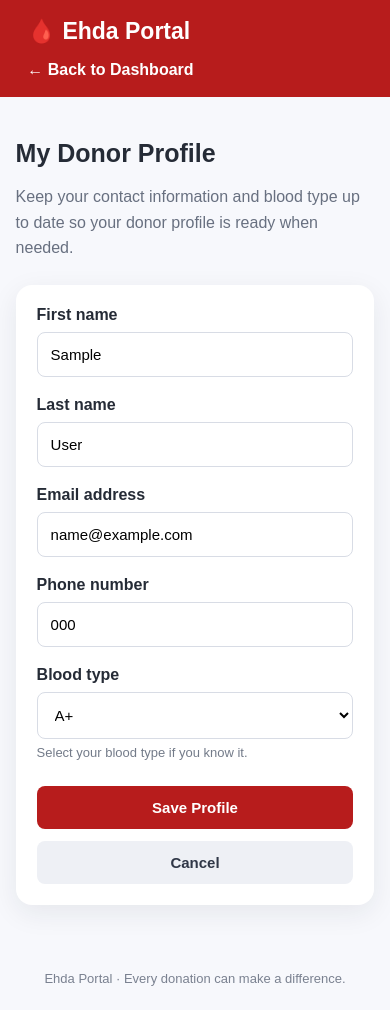
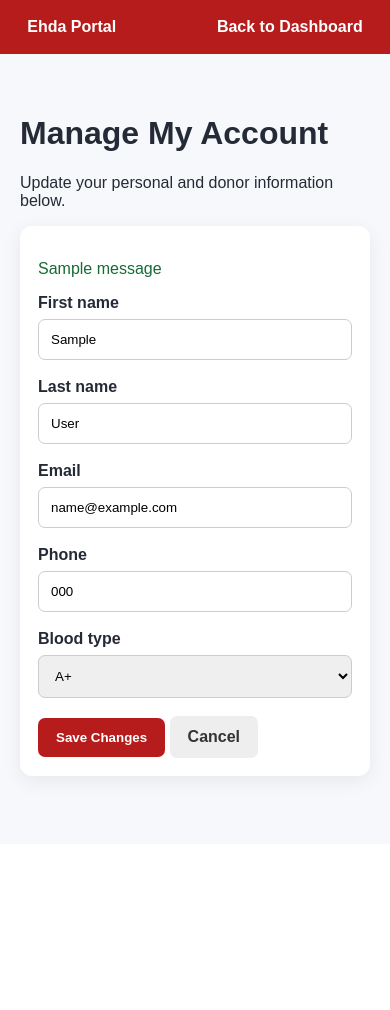
Before and after one commit to Kaihansaba/Ehda-Portal, a Django app: page /dashboard/donor/profile/ in a window 390 px wide. After the commit the page ends 786 px from the top, so only its background shows below. Run offline with Django 5.2, Linux system fonts and the light colour scheme; a user stored in the database is signed in; tables that the repository leaves empty hold one stand-in row (values such as "Sample post"); one stand-in notice (Sample message) is shown.

Commit message:
Complete Sprint 4 donation history and account updates

```diff
--- a/5.Backend/OnlineBloodDonationPlatform/accounts/views.py
+++ b/5.Backend/OnlineBloodDonationPlatform/accounts/views.py
@@ -3,9 +3,10 @@ from functools import wraps
 from django.contrib.auth import authenticate, login, logout
 from django.contrib.auth.decorators import login_required
 from django.shortcuts import render, redirect
+from django.utils.http import url_has_allowed_host_and_scheme
 
 from .forms import RegistrationForm, DonorProfileForm
-
+from .models import Donation
 
 def register(request):
     if request.method == "POST":
@@ -33,6 +34,9 @@ def user_login(request):
 
         if user is not None:
             login(request, user)
+            next_url = request.GET.get("next", "")
+            if next_url and url_has_allowed_host_and_scheme(next_url, allowed_hosts={request.get_host()}, require_https=request.is_secure()):
+                return redirect(next_url)
             return redirect("role_redirect")
 
         return render(
@@ -77,7 +81,12 @@ def role_required(*allowed_roles):
 
 @role_required("DONOR")
 def donor_dashboard(request):
-    return render(request, "accounts/donor_dashboard.html")
+    donation_count = Donation.objects.filter(donor=request.user).count()
+    return render(
+        request,
+        "accounts/donor_dashboard.html",
+        {"donation_count": donation_count},
+    )
 
 
 @role_required("DONOR")
@@ -121,10 +130,16 @@ def admin_dashboard(request):
     return render(request, "accounts/admin_dashboard.html")
 
 
+def index(request):
+    if not request.user.is_authenticated:
+        return redirect("login")
+
+    return redirect("role_redirect")
+
+
 @login_required
 def home(request):
     return render(request, "accounts/home.html")
-
 
 def user_logout(request):
     if request.method == "POST":
@@ -132,3 +147,15 @@ def user_logout(request):
         return redirect("login")
 
     return redirect("role_redirect")
+
+@role_required("DONOR")
+def donation_history(request):
+    donations = Donation.objects.filter(
+        donor=request.user
+    ).order_by("-donation_date")
+
+    return render(
+        request,
+        "accounts/donation_history.html",
+        {"donations": donations},
+    )
--- a/5.Backend/OnlineBloodDonationPlatform/config/urls.py
+++ b/5.Backend/OnlineBloodDonationPlatform/config/urls.py
@@ -1,64 +1,55 @@
 from django.contrib import admin
-from django.urls import path
+from django.urls import include, path
 from django.contrib.auth import views as auth_views
 
 from accounts.views import (
+    index,
+    home,
     register,
     user_login,
-    home,
     user_logout,
     role_redirect,
     donor_dashboard,
     donor_profile,
+    donation_history,
     toggle_availability,
     hospital_dashboard,
     admin_dashboard,
 )
 
-
 urlpatterns = [
-    # Admin
     path("admin/", admin.site.urls),
 
-    # Authentication
+    # Home and authentication
+    path("", index, name="index"),
     path("register/", register, name="register"),
     path("login/", user_login, name="login"),
     path("logout/", user_logout, name="logout"),
-
-    # Home
     path("home/", home, name="home"),
 
-    # Role-based dashboard redirect
+    # Dashboards
     path("dashboard/", role_redirect, name="role_redirect"),
-
-    # Donor dashboard
     path("dashboard/donor/", donor_dashboard, name="donor_dashboard"),
-
-    # Donor profile and availability
     path(
         "dashboard/donor/profile/",
         donor_profile,
         name="donor_profile",
     ),
     path(
+        "dashboard/donor/donations/",
+        donation_history,
+        name="donation_history",
+    ),
+    path(
         "dashboard/donor/availability/",
         toggle_availability,
         name="toggle_availability",
     ),
+    path("dashboard/hospital/", hospital_dashboard, name="hospital_dashboard"),
+    path("dashboard/admin/", admin_dashboard, name="admin_dashboard"),
 
-    # Hospital dashboard
-    path(
-        "dashboard/hospital/",
-        hospital_dashboard,
-        name="hospital_dashboard",
-    ),
-
-    # Admin dashboard
-    path(
-        "dashboard/admin/",
-        admin_dashboard,
-        name="admin_dashboard",
-    ),
+    # Donor search and map
+    path("", include("locations.urls")),
 
     # Password reset
     path(
@@ -70,8 +61,6 @@ urlpatterns = [
         ),
         name="password_reset",
     ),
-
-    # Password reset email sent page
     path(
         "password-reset/done/",
         auth_views.PasswordResetDoneView.as_view(
@@ -79,8 +68,6 @@ urlpatterns = [
         ),
         name="password_reset_done",
     ),
-
-    # New password page
     path(
         "password-reset-confirm/<uidb64>/<token>/",
         auth_views.PasswordResetConfirmView.as_view(
@@ -88,8 +75,6 @@ urlpatterns = [
         ),
         name="password_reset_confirm",
     ),
-
-    # Password reset completed page
     path(
         "password-reset-complete/",
         auth_views.PasswordResetCompleteView.as_view(
--- a/5.Backend/OnlineBloodDonationPlatform/templates/accounts/donor_profile.html
+++ b/5.Backend/OnlineBloodDonationPlatform/templates/accounts/donor_profile.html
@@ -6,236 +6,60 @@
     <meta name="viewport" content="width=device-width, initial-scale=1.0">
     <title>My Donor Profile | Ehda Portal</title>
     <style>
-        * {
-            box-sizing: border-box;
-        }
-
-        body {
-            margin: 0;
-            font-family: Arial, sans-serif;
-            background: #f7f8fc;
-            color: #252b36;
-        }
-
-        .navbar {
-            background: #b71c1c;
-            color: white;
-            padding: 18px 7%;
-            display: flex;
-            justify-content: space-between;
-            align-items: center;
-            gap: 16px;
-            flex-wrap: wrap;
-        }
-
-        .brand {
-            font-size: 23px;
-            font-weight: bold;
-        }
-
-        .navbar a {
-            color: white;
-            text-decoration: none;
-            font-weight: bold;
-        }
-
-        .container {
-            width: min(760px, 92%);
-            margin: 42px auto;
-        }
-
-        .intro {
-            margin-bottom: 24px;
-        }
-
-        .intro h1 {
-            margin-bottom: 8px;
-            font-size: 30px;
-        }
-
-        .intro p {
-            color: #687080;
-            line-height: 1.6;
-        }
-
-        .card {
-            background: white;
-            padding: 30px;
-            border-radius: 16px;
-            box-shadow: 0 8px 28px rgba(25, 35, 55, 0.08);
-        }
-
-        .field {
-            margin-bottom: 19px;
-        }
-
-        .field label {
-            display: block;
-            margin-bottom: 8px;
-            font-weight: bold;
-        }
-
-        .field input,
-        .field select {
-            width: 100%;
-            padding: 13px;
-            border: 1px solid #d8dce5;
-            border-radius: 8px;
-            font-size: 15px;
-            background: white;
-        }
-
-        .field input:focus,
-        .field select:focus {
-            outline: 2px solid #efb5b5;
-            border-color: #b71c1c;
-        }
-
-        .help {
-            color: #737b89;
-            font-size: 13px;
-            margin-top: 6px;
-        }
-
-        .error {
-            color: #b71c1c;
-            font-size: 14px;
-            margin-top: 7px;
-        }
-
-        .actions {
-            display: flex;
-            gap: 12px;
-            flex-wrap: wrap;
-            margin-top: 26px;
-        }
-
-        .button {
-            display: inline-block;
-            border: none;
-            border-radius: 8px;
-            padding: 13px 20px;
-            text-decoration: none;
-            font-size: 15px;
-            font-weight: bold;
-            cursor: pointer;
-        }
-
-        .primary {
-            background: #b71c1c;
-            color: white;
-        }
-
-        .secondary {
-            background: #eef0f5;
-            color: #303747;
-        }
-
-        .form-errors {
-            background: #fff0f0;
-            border: 1px solid #f2c4c4;
-            color: #a31616;
-            border-radius: 8px;
-            padding: 12px 15px;
-            margin-bottom: 20px;
-        }
-
-        .footer {
-            text-align: center;
-            color: #7a8190;
-            padding: 24px 12px;
-            font-size: 13px;
-        }
-
-        @media (max-width: 520px) {
-            .card {
-                padding: 21px;
-            }
-
-            .intro h1 {
-                font-size: 25px;
-            }
-
-            .actions .button {
-                width: 100%;
-                text-align: center;
-            }
-        }
+        body { margin: 0; font-family: Arial, sans-serif; background: #f7f8fc; color: #252b36; }
+        nav { background: #b71c1c; color: white; padding: 18px 7%; display: flex; justify-content: space-between; }
+        nav a { color: white; text-decoration: none; font-weight: bold; }
+        main { max-width: 700px; margin: 40px auto; padding: 20px; }
+        .card { background: white; padding: 28px; border-radius: 12px; box-shadow: 0 5px 20px #0001; }
+        .field { margin-bottom: 18px; }
+        label { display: block; margin-bottom: 7px; font-weight: bold; }
+        input, select { box-sizing: border-box; width: 100%; padding: 12px; border: 1px solid #ccc; border-radius: 7px; }
+        button, .cancel { display: inline-block; padding: 12px 18px; border: 0; border-radius: 7px; text-decoration: none; cursor: pointer; font-weight: bold; }
+        button { background: #b71c1c; color: white; }
+        .cancel { background: #eee; color: #333; }
+        .error { color: #b71c1c; font-size: 14px; margin-top: 5px; }
+        .success { color: #176b35; }
+        @media (max-width: 600px) { main { margin: 20px auto; } .card { padding: 18px; } }
     </style>
 </head>
 <body>
-    <nav class="navbar">
-        <div class="brand">🩸 Ehda Portal</div>
-        <a href="{% url 'donor_dashboard' %}">← Back to Dashboard</a>
+    <nav>
+        <strong>Ehda Portal</strong>
+        <a href="{% url 'donor_dashboard' %}">Back to Dashboard</a>
     </nav>
 
-    <main class="container">
-        <section class="intro">
-            <h1>My Donor Profile</h1>
-            <p>Keep your contact information and blood type up to date so your donor profile is ready when needed.</p>
-        </section>
+    <main>
+        <h1>Manage My Account</h1>
+        <p>Update your personal and donor information below.</p>
 
         <section class="card">
+            {% if messages %}
+                {% for message in messages %}
+                    <p class="success">{{ message }}</p>
+                {% endfor %}
+            {% endif %}
+
             <form method="post">
                 {% csrf_token %}
 
                 {% if form.non_field_errors %}
-                    <div class="form-errors">
-                        {{ form.non_field_errors }}
-                    </div>
+                    <div class="error">{{ form.non_field_errors }}</div>
                 {% endif %}
 
-                <div class="field">
-                    <label for="{{ form.first_name.id_for_label }}">First name</label>
-                    {{ form.first_name }}
-                    {% for error in form.first_name.errors %}
-                        <div class="error">{{ error }}</div>
-                    {% endfor %}
-                </div>
+                {% for field in form %}
+                    <div class="field">
+                        <label for="{{ field.id_for_label }}">{{ field.label }}</label>
+                        {{ field }}
+                        {% for error in field.errors %}
+                            <div class="error">{{ error }}</div>
+                        {% endfor %}
+                    </div>
+                {% endfor %}
 
-                <div class="field">
-                    <label for="{{ form.last_name.id_for_label }}">Last name</label>
-                    {{ form.last_name }}
-                    {% for error in form.last_name.errors %}
-                        <div class="error">{{ error }}</div>
-                    {% endfor %}
-                </div>
-
-                <div class="field">
-                    <label for="{{ form.email.id_for_label }}">Email address</label>
-                    {{ form.email }}
-                    {% for error in form.email.errors %}
-                        <div class="error">{{ error }}</div>
-                    {% endfor %}
-                </div>
-
-                <div class="field">
-                    <label for="{{ form.phone.id_for_label }}">Phone number</label>
-                    {{ form.phone }}
-                    {% for error in form.phone.errors %}
-                        <div class="error">{{ error }}</div>
-                    {% endfor %}
-                </div>
-
-                <div class="field">
-                    <label for="{{ form.blood_type.id_for_label }}">Blood type</label>
-                    {{ form.blood_type }}
-                    <div class="help">Select your blood type if you know it.</div>
-                    {% for error in form.blood_type.errors %}
-                        <div class="error">{{ error }}</div>
-                    {% endfor %}
-                </div>
-
-                <div class="actions">
-                    <button class="button primary" type="submit">Save Profile</button>
-                    <a class="button secondary" href="{% url 'donor_dashboard' %}">Cancel</a>
-                </div>
+                <button type="submit">Save Changes</button>
+                <a class="cancel" href="{% url 'donor_dashboard' %}">Cancel</a>
             </form>
         </section>
     </main>
-
-    <footer class="footer">
-        Ehda Portal · Every donation can make a difference.
-    </footer>
 </body>
 </html>
--- a/5.Backend/OnlineBloodDonationPlatform/templates/accounts/home.html
+++ b/5.Backend/OnlineBloodDonationPlatform/templates/accounts/home.html
@@ -79,9 +79,7 @@
     <nav class="navbar">
         <div class="logo">Ehda Portal</div>
 
-        <a href="{% url 'logout' %}" class="logout-btn">
-    Logout
-</a>
+        <form method="post" action="/logout/">{% csrf_token %}<button type="submit" class="logout-btn">Logout</button></form>
     </nav>
 
     <div class="content">
```
Also changed, not shown: 5.Backend/OnlineBloodDonationPlatform/accounts/admin.py (+10 -0 lines), 5.Backend/OnlineBloodDonationPlatform/accounts/models.py (+24 -0 lines), 5.Backend/OnlineBloodDonationPlatform/templates/accounts/donation_history.html (added, +64 -0 lines), 5.Backend/OnlineBloodDonationPlatform/templates/accounts/donor_dashboard.html (+17 -16 lines), 5.Backend/OnlineBloodDonationPlatform/accounts/migrations/0003_donation.py (added).
